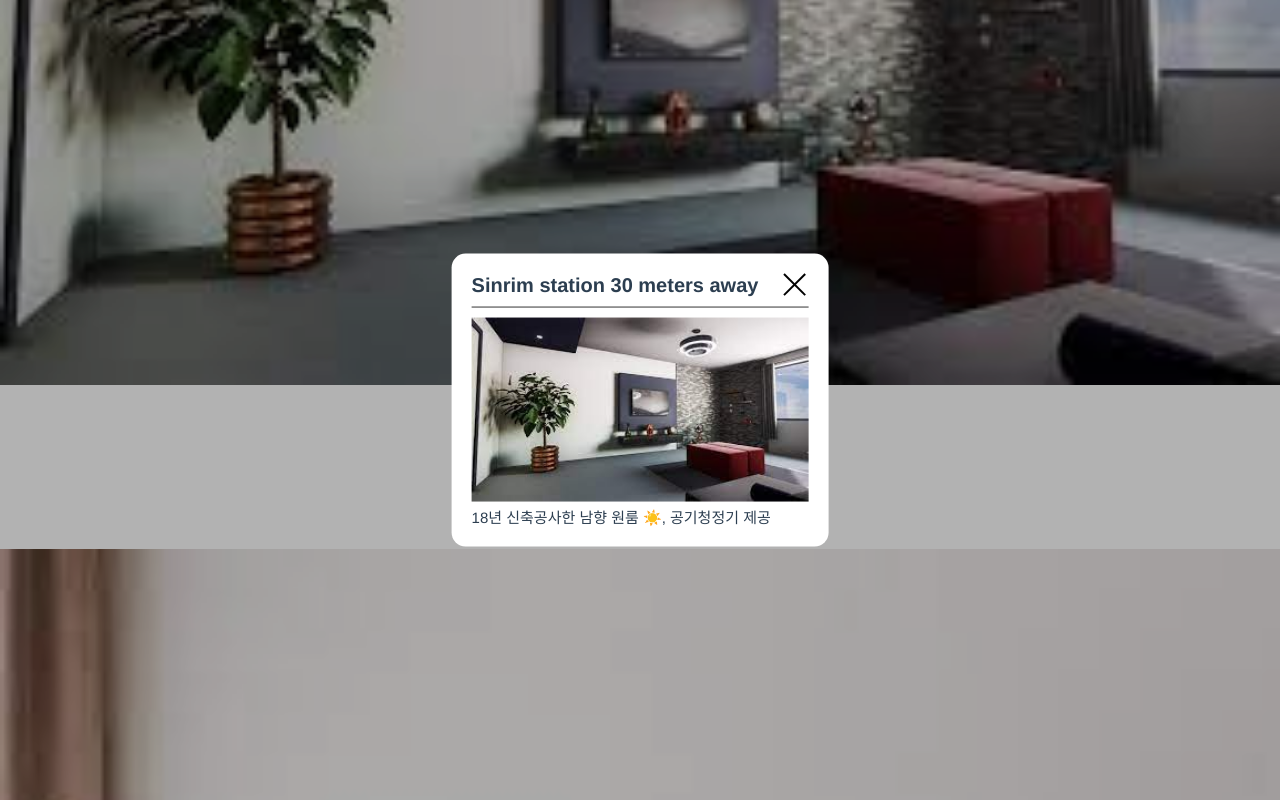
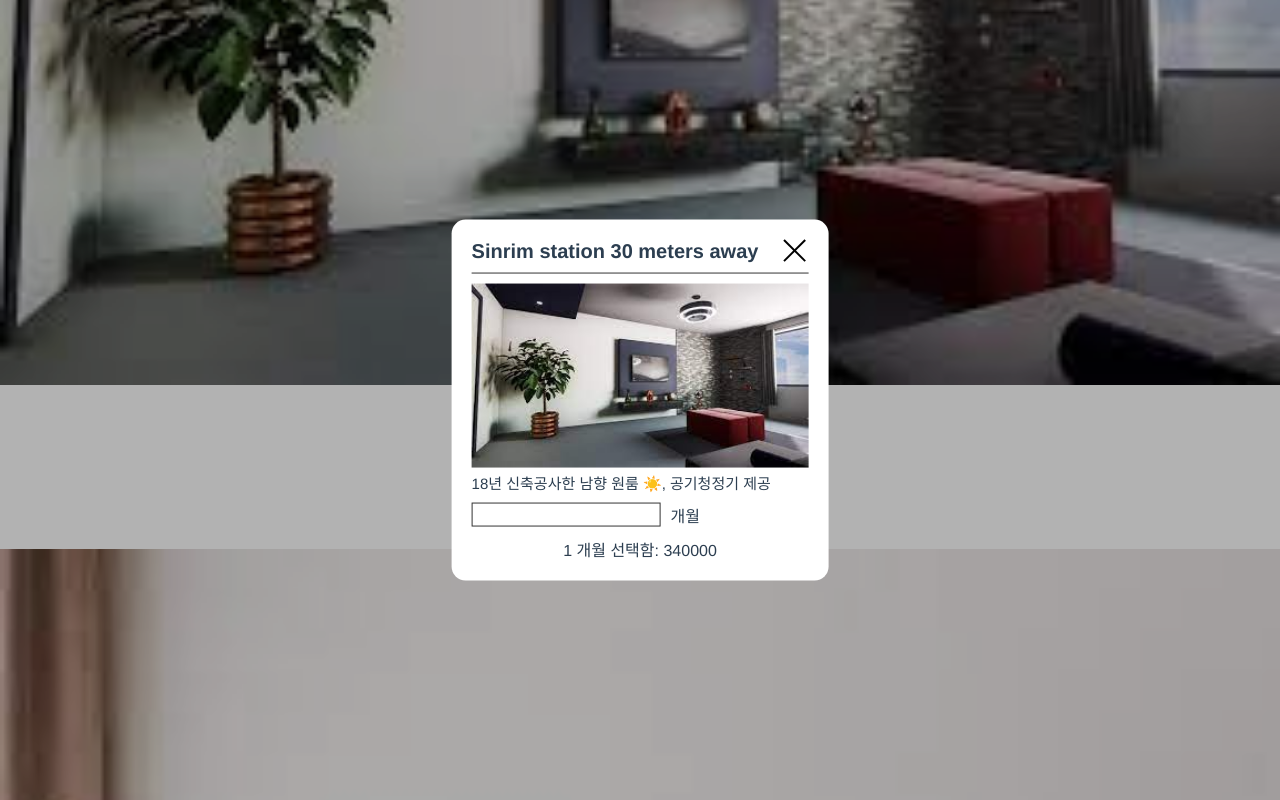
Before and after one commit to juhyunham/vue-realEstate, a Vue app: page / in a window 1280 px wide. Both pictures are taken after a click on the element "Sinrim station 30 meters away". Shown: the part 426-1226 px from the top of the page. Built offline with nearby package versions, Linux system fonts and the light colour scheme.

Commit message:
사용자 input 받기

```diff
--- a/src/components/Modal.vue
+++ b/src/components/Modal.vue
@@ -24,6 +24,18 @@
                 <p class="modal_cont_info">
                     {{ products[number_modalClick].content }}
                 </p>
+                <div class="modal_input_box">
+                    <input
+                        @input="month = $event.target.value"
+                        class="modal_input"
+                        type="number"
+                    />
+                    개월
+                </div>
+                <p class="modal_price">
+                    {{ month }} 개월 선택함:
+                    {{ products[number_modalClick].price * month }}
+                </p>
             </div>
         </div>
         <div class="modal_bg" @click="$emit('closeModal')"></div>
@@ -33,13 +45,15 @@
 <script>
 export default {
     name: "Modal",
+    data() {
+        return {
+            month: 1,
+        };
+    },
     props: {
         products: Array,
         number_modalClick: Number,
         modalOpen: Boolean,
-    },
-    data() {
-        return {};
     },
 };
 </script>
@@ -123,4 +137,20 @@ export default {
     height: 100%;
     background: rgba(0, 0, 0, 0.3);
 }
+
+.modal_box .modal_content .modal_input_box {
+    display: flex;
+    margin-top: 10px;
+    white-space: nowrap;
+}
+
+.modal_box .modal_content .modal_input {
+    padding-left: 10px;
+    margin-right: 10px;
+    border: 1px solid #333;
+}
+
+.modal_box .modal_content .modal_price {
+    margin-top: 10px;
+}
 </style>
```
